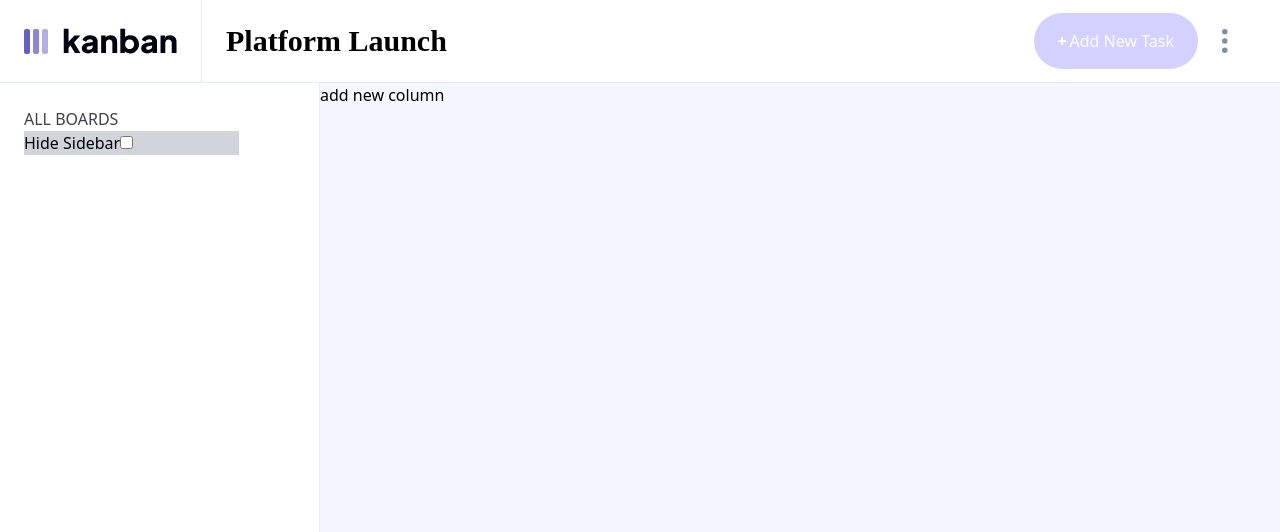
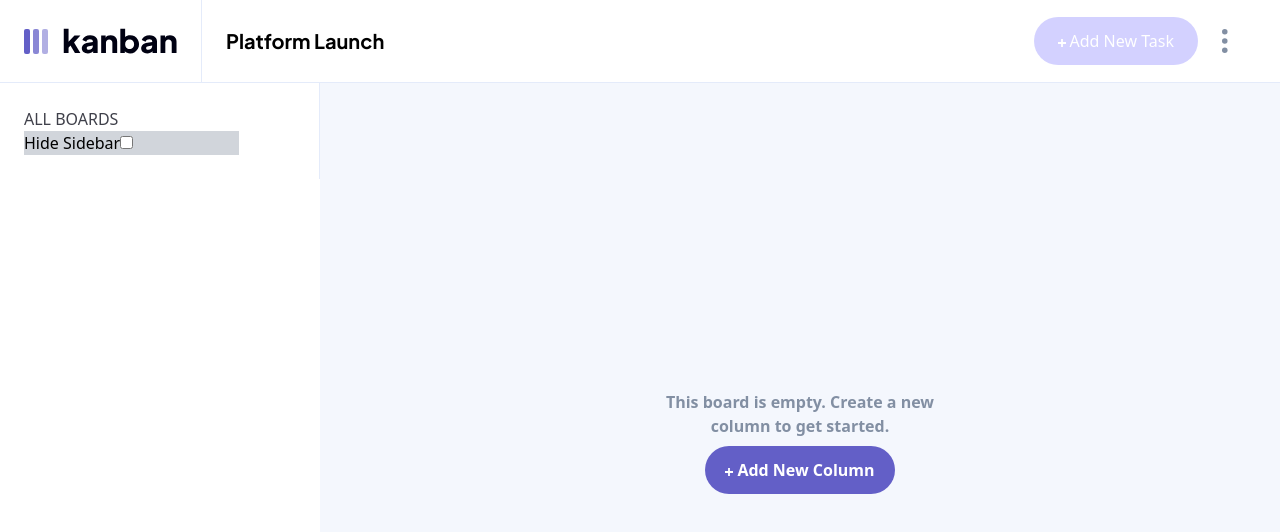
Before and after one commit to NHDrizzt/frontend-projects, a React (Vite) app in the folder kanban-task-management-app/: page / in a window 1280 px wide. Shown: the top 532 px of the page. Built offline with nearby package versions, Linux system fonts and the light colour scheme.

Commit message:
header fix and body layout

```diff
--- a/kanban-task-management-app/src/App.jsx
+++ b/kanban-task-management-app/src/App.jsx
@@ -11,8 +11,10 @@ function App() {
             <div className="flex flex-col h-screen">
                 <Header/>
                 <div className="flex h-screen">
-                    <SideBar/>
-                    <div className="flex-1">
+                    <div className="hidden md:block">
+                        <SideBar/>
+                    </div>
+                    <div className="w-full grid place-items-center bg-almostWhite">
                         <ColumnField />
                     </div>
                 </div>
--- a/kanban-task-management-app/src/index.css
+++ b/kanban-task-management-app/src/index.css
@@ -1,3 +1,5 @@
+@import url('https://fonts.googleapis.com/css2?family=Plus+Jakarta+Sans:wght@400;700&display=swap');
+
 @tailwind base;
 @tailwind components;
 @tailwind utilities;
--- a/kanban-task-management-app/src/pages/ColumnField.jsx
+++ b/kanban-task-management-app/src/pages/ColumnField.jsx
@@ -1,9 +1,14 @@
 import React from 'react';
+import iconAdd from '../assets/icon-add-task-mobile.svg';
 
 const ColumnField = () => {
     return (
-        <div className="bg-almostWhite h-full">
-            <h1>add new column</h1>
+        <div className="w-72 md:w-80 flex items-center justify-center flex-col gap-y-2 text-center">
+            <p className="font-lg font-bold text-veryLightGray font-plus-jakarta-sans">This board is empty. Create a new column to get started.</p>
+            <button className="py-3 px-5 text-white text-plus-jakarta-sans font-bold text-base bg-darkPurple rounded-full flex gap-x-1 items-center">
+                <img className="h-2 mt-1" src={iconAdd} alt=""/>
+                    Add New Column
+            </button>
         </div>
     );
 };
--- a/kanban-task-management-app/src/pages/Header.jsx
+++ b/kanban-task-management-app/src/pages/Header.jsx
@@ -18,12 +18,11 @@ const Header = () => {
                 </picture>
             </div>
             <div className="flex flex-auto min-w-[50%] md:px-6 items-center justify-between">
-                <div className="flex gap-x-2 items-center ">
-                    <h1 className="text-lg font-plus-jakarta font-bold md:text-3xl">Platform Launch</h1>
-                    <img className="w-2.5 h-2.5 md:hidden" src={chevronDown} alt=""/>
+                <div className="flex gap-x-1 items-center ">
+                    <p className="text-lg w-fit font-plus-jakarta font-bold md:text-xl">Platform Launch</p>
+                    <img className="w-3 h-2 mt-1 md:hidden" src={chevronDown} alt=""/>
                 </div>
                 <div className="flex items-center">
-                    {/*<MobileButtonAddNewTask />*/}
                     <ButtonAddNewTask />
                     <div>
                         <img className="px-3 h-4 md:pl-6 md:pr-7 md:h-6 cursor-pointer" src={threeDots} alt=""/>
--- a/kanban-task-management-app/src/pages/components/ButtonAddNewTask.jsx
+++ b/kanban-task-management-app/src/pages/components/ButtonAddNewTask.jsx
@@ -3,8 +3,8 @@ import iconAdd from '../../assets/icon-add-task-mobile.svg';
 
 const ButtonAddNewTask = () => {
     return (
-        <button className="px-4 py-2 opacity-50 md:py-4 md:px-6 text-white bg-lightPurple rounded-full md:flex gap-x-1 md:items-center">
-            <img className="md:h-2" src={iconAdd} alt=""/>
+        <button className="px-4 py-2 opacity-50 md:py-3 md:px-6 text-white bg-lightPurple rounded-full md:flex gap-x-1 md:items-center">
+            <img className="md:h-2 md:mt-1" src={iconAdd} alt=""/>
             <div className="hidden md:block">
                 Add New Task
             </div>
--- a/kanban-task-management-app/tailwind.config.js
+++ b/kanban-task-management-app/tailwind.config.js
@@ -6,7 +6,7 @@ export default {
     ],
     theme: {
         fontFamily: {
-            'plus-jakarta': ['Plus Jakarta Sans']
+            'plus-jakarta': 'Plus Jakarta Sans'
         },
         screen: {
             sm: '375px',
```
